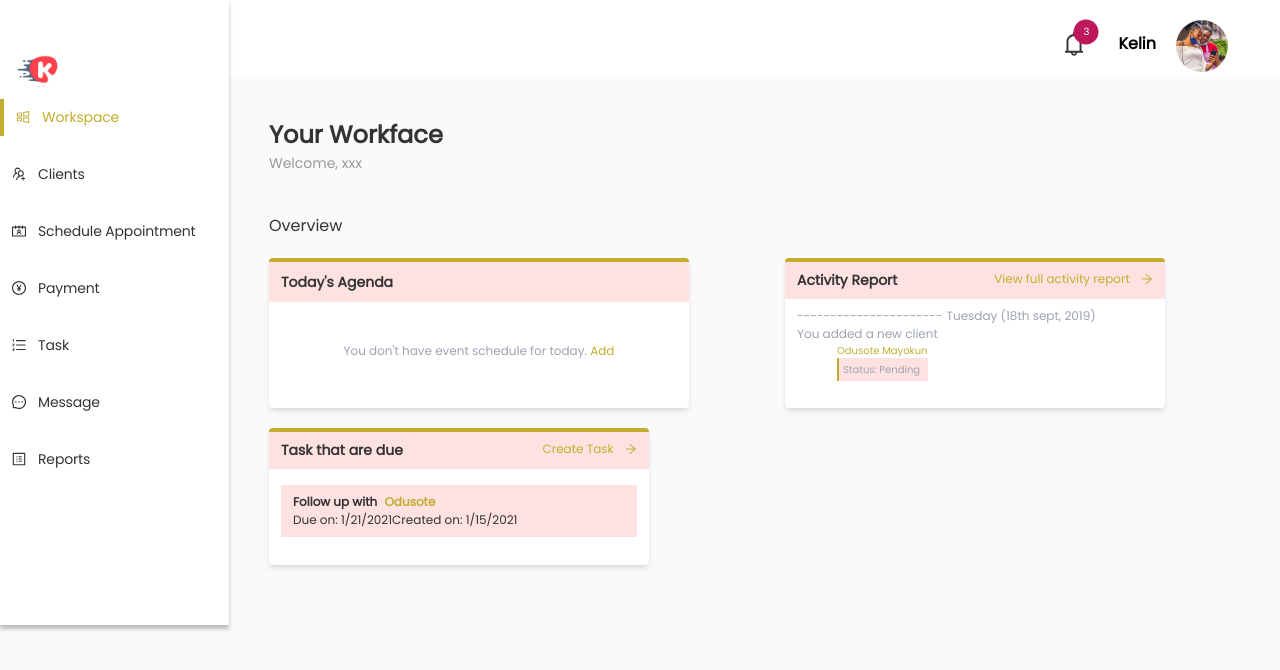
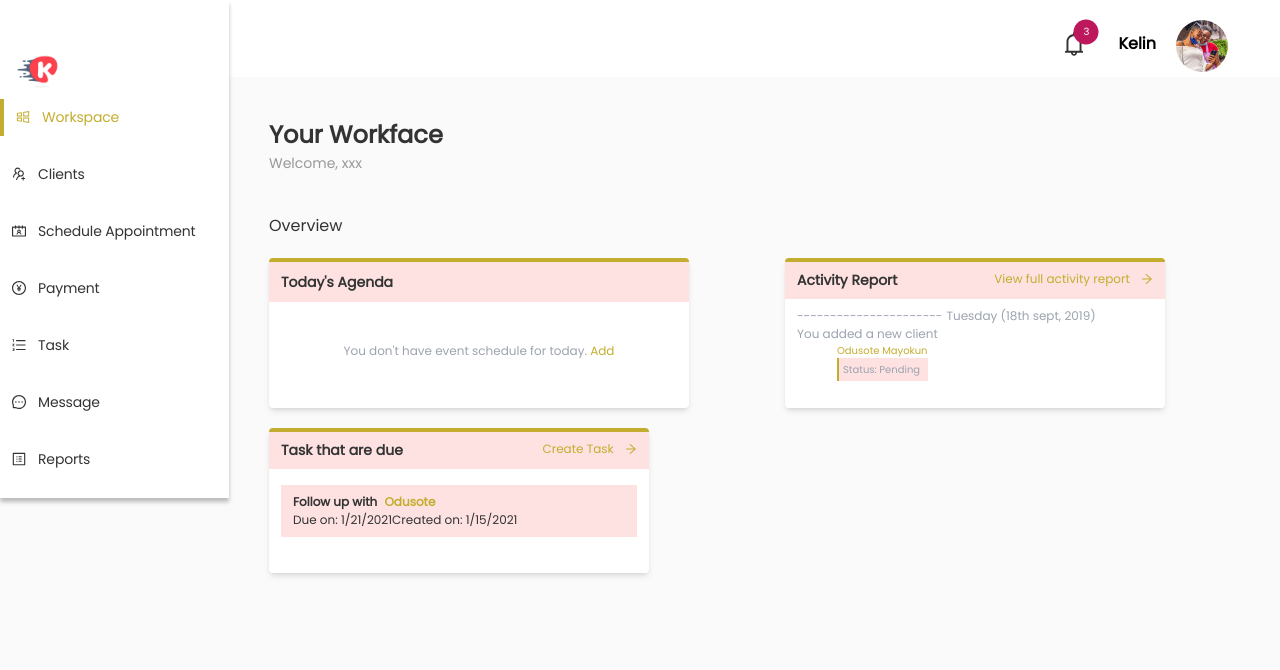
Before and after one commit to femigabriel/tezza_solution-assessment, a Next.js app: page /workspace in a window 1280 px wide. Shown: the top 670 px of the page. Built offline with nearby package versions, Linux system fonts and the light colour scheme.

Commit message:
add new client modal date input validation abd  context created

```diff
--- a/src/components/dashboard/workfspace/Workspace.tsx
+++ b/src/components/dashboard/workfspace/Workspace.tsx
@@ -47,7 +47,7 @@ export const Workspace = () => {
             </div>
           </div>
         </div>
-        <div className="activity-card my-5 pb-5 shadow-md">
+        <div className="activity-card my-5 pb-7 shadow-md">
           <div className="bg-red-100 px-3 py-2 flex justify-between ">
             <span className="text-[14px] font-semibold">Task that are due</span>
             <span className="text-[12px] text-[#c3ad2e] font-normal cursor-pointer">
--- a/src/styles/globals.css
+++ b/src/styles/globals.css
@@ -55,6 +55,7 @@ li {
   width: 100%;
   max-width: 229px;
   /* height: 100vh; */
+  height: 100%;
   background: #ffffff;
   box-shadow: 0px 4px 4px rgba(0, 0, 0, 0.25);
   z-index: 1;
```
